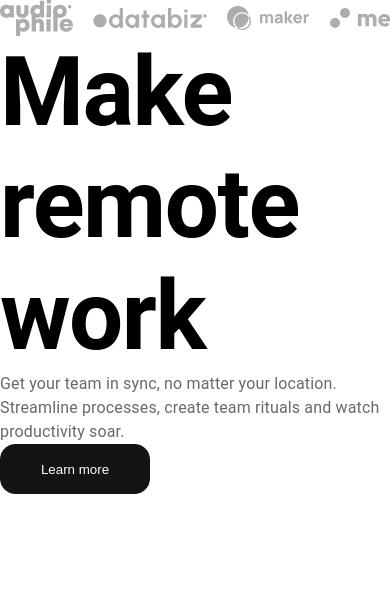
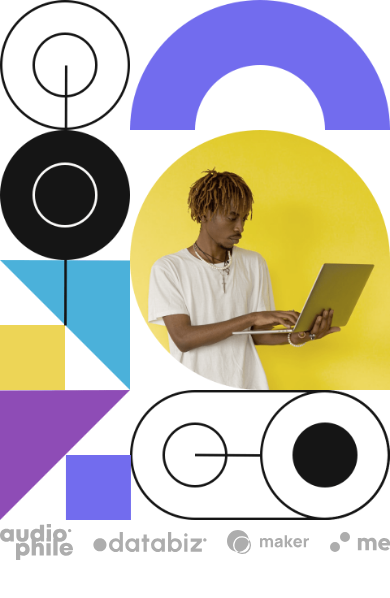
Before and after one commit to JulianOviedo/Home-dropdowns, a Next.js app in the folder homeSection/: page / in a window 390 px wide. Shown: the top 598 px of the page. Built offline with nearby package versions, Linux system fonts and the light colour scheme.

Commit message:
ref panelimg size

```diff
--- a/homeSection/src/components/MainSection.js
+++ b/homeSection/src/components/MainSection/MainSection.js
@@ -1,10 +1,11 @@
 import { Box, Typography } from "@mui/material";
-import ButtonPrimary from "./ButtonPrimary/ButtonPrimary";
+import ButtonPrimary from "../ButtonPrimary/ButtonPrimary";
+import styles from './MainSection.module.css'
 
 export default function MainSection() {
     return (
-        <section>
-            <Box sx={{ display: 'flex', flexDirection: 'column', justifyContent:"left" }}>
+        <section className={styles.section}>
+            <Box sx={{ display: 'flex', flexDirection: 'column', justifyContent: "left" }}>
                 <Typography variant="h1">Make remote work</Typography>
                 <Typography variant="body1">Get your team in sync, no matter your location.<br />Streamline processes, create team rituals and watch productivity soar.</Typography>
                 <Box sx={{ width: 150, height: 50 }}>
--- /dev/null
+++ b/homeSection/src/components/MainSection/MainSection.module.css
@@ -0,0 +1,5 @@
+@media (max-width: 600px) {
+    .section {
+        display: none;
+    }
+}
--- a/homeSection/src/components/PanelImg.js
+++ b/homeSection/src/components/PanelImg/PanelImg.js
@@ -1,6 +1,5 @@
-import mobileLayout from '../../public/image-hero-mobile.png'
-import desktopLayout from '../../public/image-hero-desktop.png'
-import Image from 'next/image'
+import mobileLayout from '../../../public/image-hero-mobile.png'
+import desktopLayout from '../../../public/image-hero-desktop.png'
 import { useEffect, useState } from 'react'
 
 export default function PanelImg() {
@@ -19,10 +18,9 @@ export default function PanelImg() {
         return () => window.removeEventListener("resize", handleResize); // for unmmounting
       }, []);
 
-
     return (
         <figure>
-            <Image src={currentImage} fill alt='panelImg' />
+            <img src={currentImage.src} width='100%' height='100%' alt='panelImg' />
         </figure>
     )
 }
--- a/homeSection/src/pages/index.js
+++ b/homeSection/src/pages/index.js
@@ -1,12 +1,14 @@
 import Footer from "@/components/Footer";
-import MainSection from "@/components/MainSection";
+import MainSection from "@/components/MainSection/MainSection";
+import PanelImg from "@/components/PanelImg/PanelImg";
 
 export default function Home() {
 
   return (
     <>
+      <MainSection/>
+      <PanelImg/>
       <Footer/>
-      <MainSection/>
     </>
   )
 }
```
